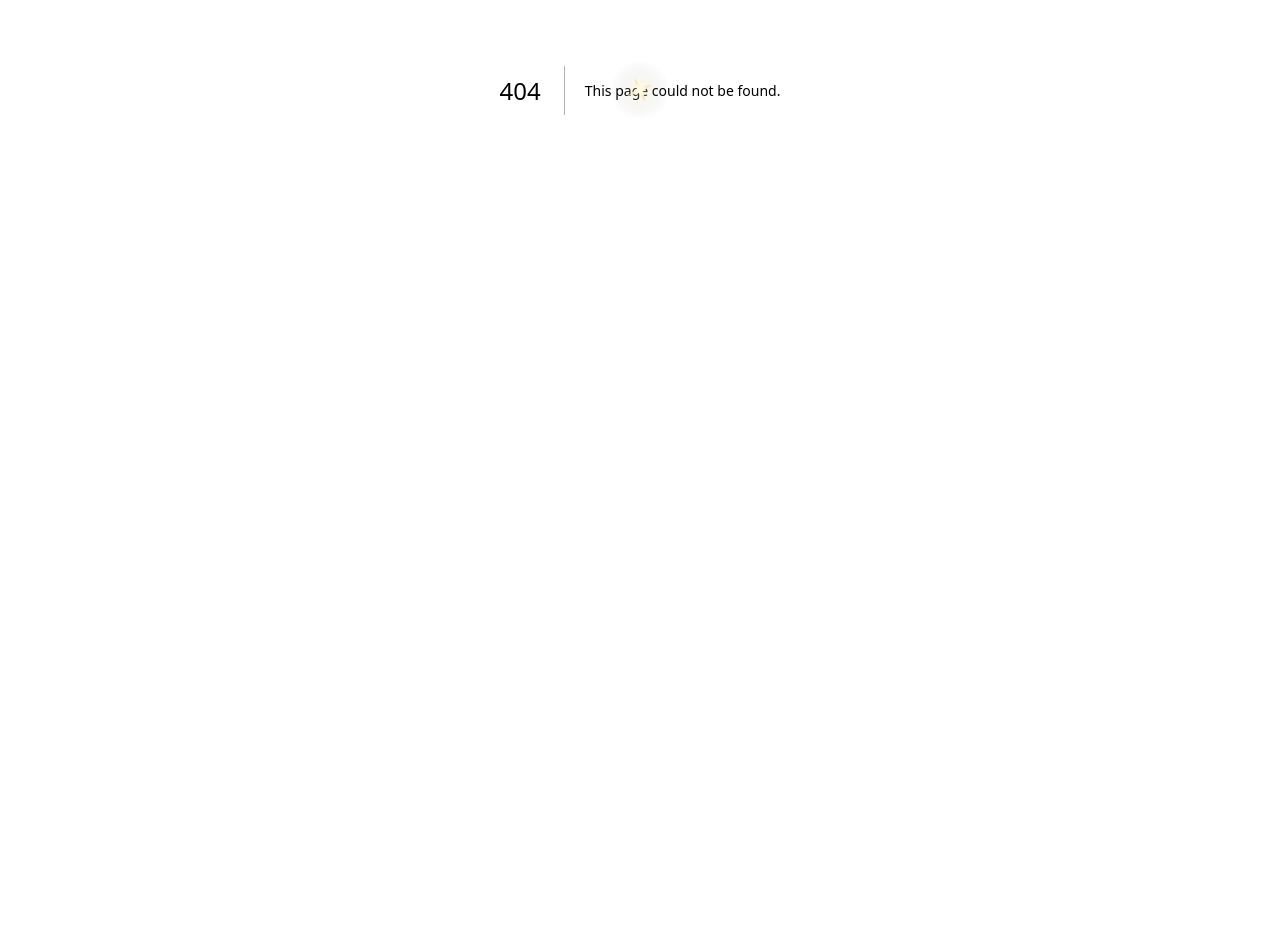
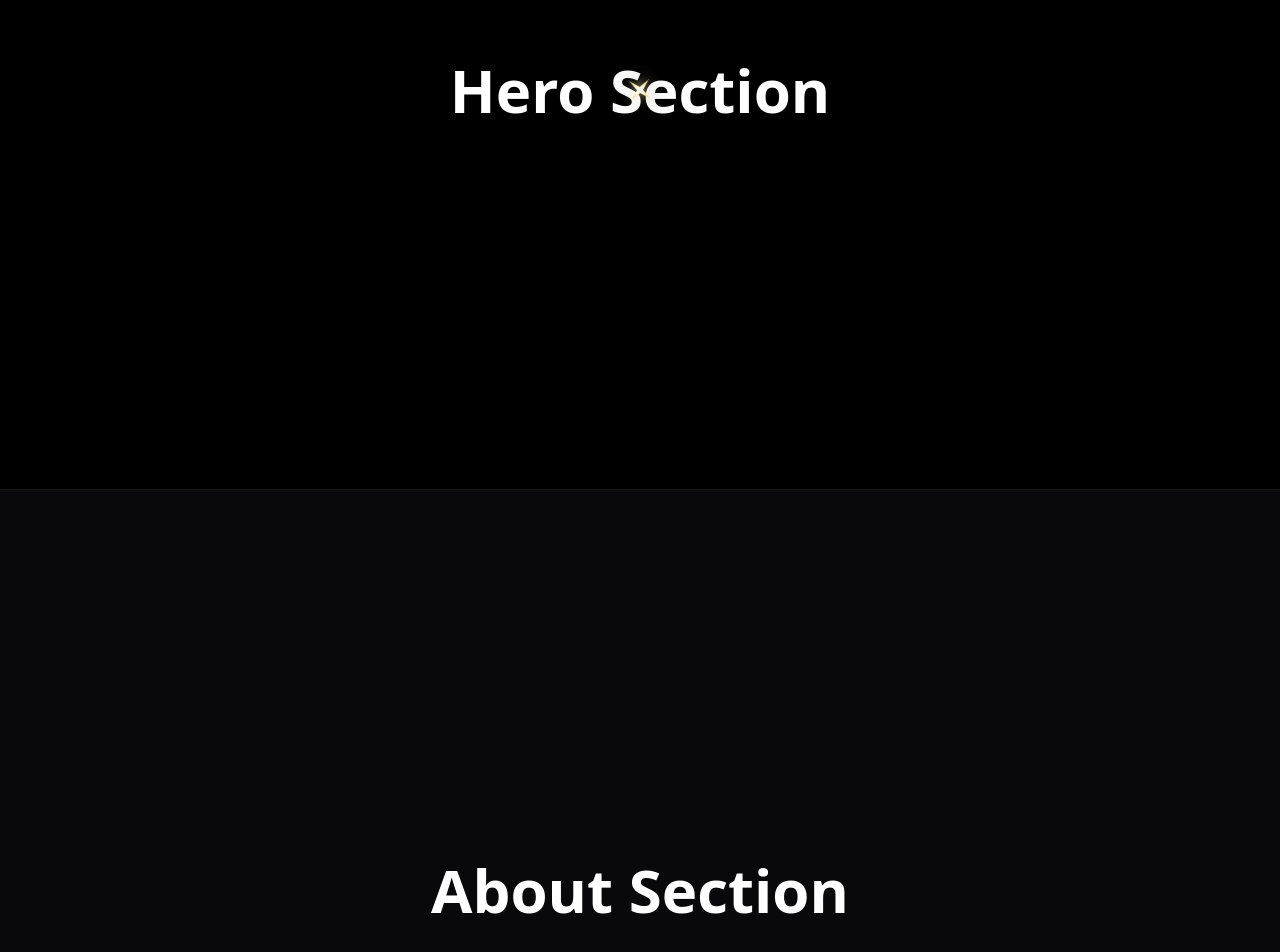
Before and after one commit to admin-celestius/tkx, a Next.js app in the folder apps/web/: page /main in a window 1280 px wide. Before the commit this address had no page. Shown: the part 310-1262 px from the top of the page. Before the commit the page ends 800 px from the top, so only its background shows below. Built offline with nearby package versions, Linux system fonts and the light colour scheme.

Commit message:
Structure the main page

```diff
--- /dev/null
+++ b/apps/web/app/main/page.tsx
@@ -0,0 +1,12 @@
+'use client';
+
+import React from 'react';
+import LandingPage from '../../components/landing/LandingPage';
+
+export default function Page() {
+    return (
+        <main>
+            <LandingPage />
+        </main>
+    );
+}
--- /dev/null
+++ b/apps/web/app/test/newtheory/page.tsx
@@ -0,0 +1,7 @@
+export default function NewTheoryPage() {
+    return (
+        <div className="flex h-screen w-full items-center justify-center bg-black text-white">
+            <h1 className="text-4xl font-bold">New Theory</h1>
+        </div>
+    );
+}
--- /dev/null
+++ b/apps/web/components/landing/AboutSection.tsx
@@ -0,0 +1,11 @@
+import React from 'react';
+
+const AboutSection = () => {
+    return (
+        <section className="h-screen w-screen flex justify-center items-center bg-zinc-950 text-white border-b border-white/10">
+            <h1 className="text-4xl md:text-6xl font-bold">About Section</h1>
+        </section>
+    );
+};
+
+export default AboutSection;
--- /dev/null
+++ b/apps/web/components/landing/ContactSection.tsx
@@ -0,0 +1,11 @@
+import React from 'react';
+
+const ContactSection = () => {
+    return (
+        <section className="h-screen w-screen flex justify-center items-center bg-zinc-950 text-white border-b border-white/10">
+            <h1 className="text-4xl md:text-6xl font-bold">Contact Section</h1>
+        </section>
+    );
+};
+
+export default ContactSection;
--- /dev/null
+++ b/apps/web/components/landing/FooterSection.tsx
@@ -0,0 +1,11 @@
+import React from 'react';
+
+const FooterSection = () => {
+    return (
+        <section className="h-screen w-screen flex justify-center items-center bg-black text-white">
+            <h1 className="text-4xl md:text-6xl font-bold">Footer Section</h1>
+        </section>
+    );
+};
+
+export default FooterSection;
--- /dev/null
+++ b/apps/web/components/landing/HeroSection.tsx
@@ -0,0 +1,11 @@
+import React from 'react';
+
+const HeroSection = () => {
+    return (
+        <section className="h-screen w-screen flex justify-center items-center bg-black text-white border-b border-white/10">
+            <h1 className="text-4xl md:text-6xl font-bold">Hero Section</h1>
+        </section>
+    );
+};
+
+export default HeroSection;
--- /dev/null
+++ b/apps/web/components/landing/LandingPage.tsx
@@ -0,0 +1,20 @@
+import React from 'react';
+import HeroSection from './HeroSection';
+import AboutSection from './AboutSection';
+import SponsorSection from './SponsorSection';
+import ContactSection from './ContactSection';
+import FooterSection from './FooterSection';
+
+const LandingPage = () => {
+    return (
+        <div className="w-full h-full overflow-x-hidden bg-black">
+            <HeroSection />
+            <AboutSection />
+            <SponsorSection />
+            <ContactSection />
+            <FooterSection />
+        </div>
+    );
+};
+
+export default LandingPage;
--- /dev/null
+++ b/apps/web/components/landing/SponsorSection.tsx
@@ -0,0 +1,11 @@
+import React from 'react';
+
+const SponsorSection = () => {
+    return (
+        <section className="h-screen w-screen flex justify-center items-center bg-black text-white border-b border-white/10">
+            <h1 className="text-4xl md:text-6xl font-bold">Sponsor Section</h1>
+        </section>
+    );
+};
+
+export default SponsorSection;
```
Also changed, not shown: apps/web/app/test/testhero/page.tsx (renamed from apps/web/app/testhero/page.tsx), apps/web/app/test/testheroxoom/page.tsx (renamed from apps/web/app/testheroxoom/page.tsx), apps/web/app/test/testxoom/page.tsx (renamed from apps/web/app/testxoom/page.tsx).
